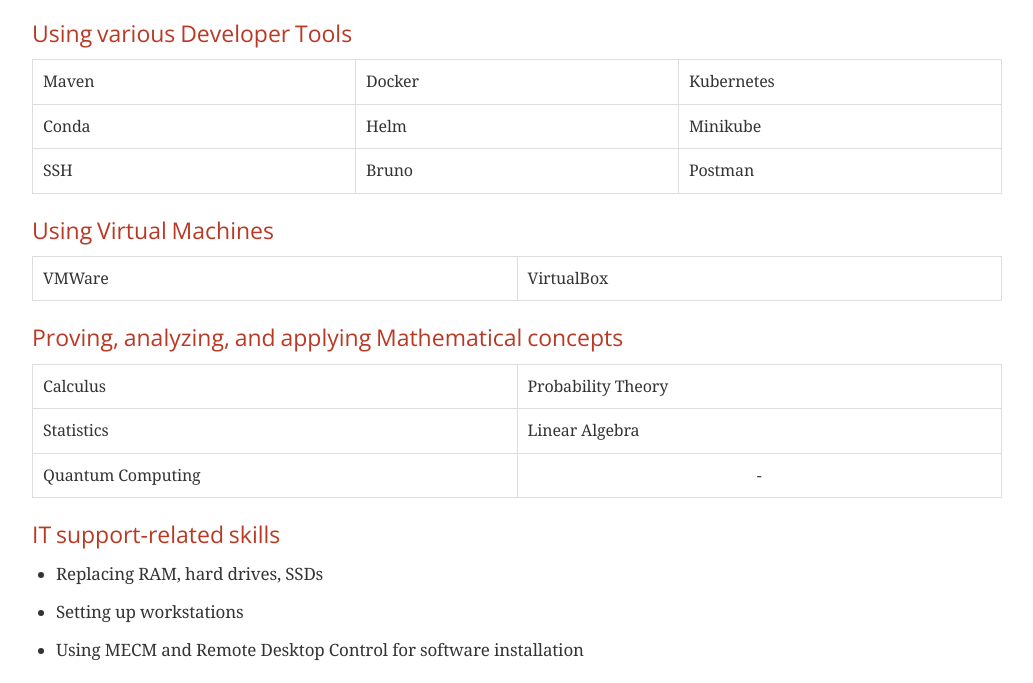
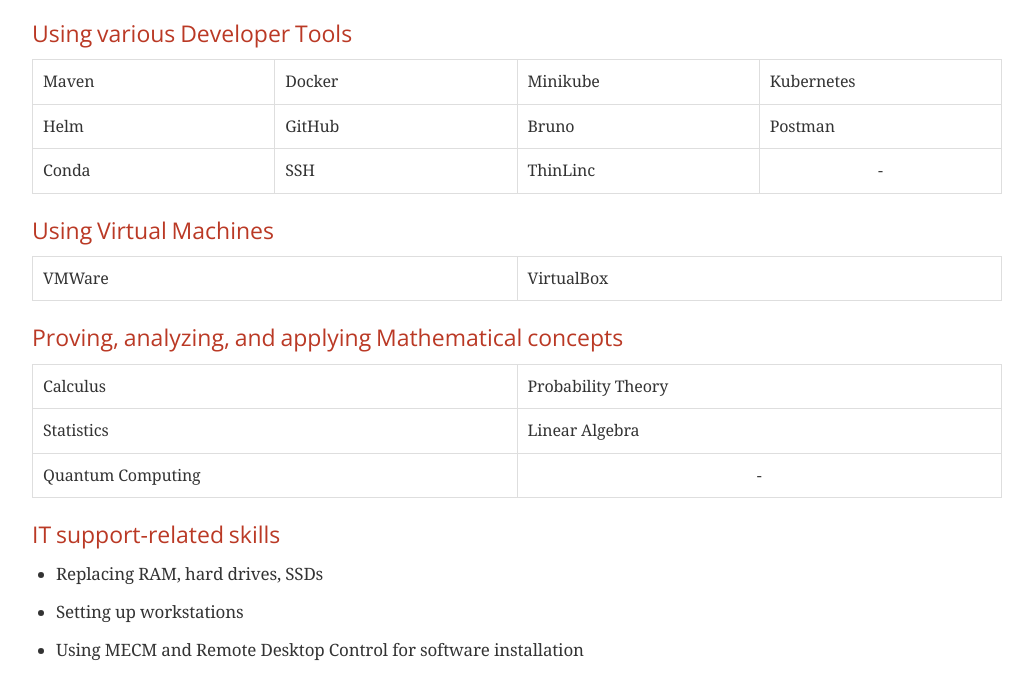
Before and after one commit to rgmacalintal/resume, a plain HTML site: page index.html in a window 1280 px wide. Shown: the part 1100-1783 px from the top of the page, without its empty margins (123-1156 px from the left). Drawn offline with nearby package versions, Linux system fonts and the light colour scheme; a web font is replaced by a local one.

Commit message:
deploy: a08d9abe5c791e654b7ecc0477844922fcfe0cc7

```diff
--- a/index.html
+++ b/index.html
@@ -522,25 +522,29 @@
 <h4 id="_using_various_developer_tools">Using various Developer Tools</h4>
 <table class="tableblock frame-all grid-all stretch">
 <colgroup>
-<col style="width: 33.3333%;">
-<col style="width: 33.3333%;">
-<col style="width: 33.3334%;">
+<col style="width: 25%;">
+<col style="width: 25%;">
+<col style="width: 25%;">
+<col style="width: 25%;">
 </colgroup>
 <tbody>
 <tr>
 <td class="tableblock halign-left valign-top"><p class="tableblock">Maven</p></td>
 <td class="tableblock halign-left valign-top"><p class="tableblock">Docker</p></td>
+<td class="tableblock halign-left valign-top"><p class="tableblock">Minikube</p></td>
 <td class="tableblock halign-left valign-top"><p class="tableblock">Kubernetes</p></td>
 </tr>
 <tr>
-<td class="tableblock halign-left valign-top"><p class="tableblock">Conda</p></td>
 <td class="tableblock halign-left valign-top"><p class="tableblock">Helm</p></td>
-<td class="tableblock halign-left valign-top"><p class="tableblock">Minikube</p></td>
+<td class="tableblock halign-left valign-top"><p class="tableblock">GitHub</p></td>
+<td class="tableblock halign-left valign-top"><p class="tableblock">Bruno</p></td>
+<td class="tableblock halign-left valign-top"><p class="tableblock">Postman</p></td>
 </tr>
 <tr>
+<td class="tableblock halign-left valign-top"><p class="tableblock">Conda</p></td>
 <td class="tableblock halign-left valign-top"><p class="tableblock">SSH</p></td>
-<td class="tableblock halign-left valign-top"><p class="tableblock">Bruno</p></td>
-<td class="tableblock halign-left valign-top"><p class="tableblock">Postman</p></td>
+<td class="tableblock halign-left valign-top"><p class="tableblock">ThinLinc</p></td>
+<td class="tableblock halign-center valign-middle"><p class="tableblock">-</p></td>
 </tr>
 </tbody>
 </table>
@@ -879,7 +883,7 @@
 </div>
 <div id="footer">
 <div id="footer-text">
-Last updated 2024-10-16 01:53:03 UTC
+Last updated 2024-10-23 23:26:39 UTC
 </div>
 </div>
 </body>
```
